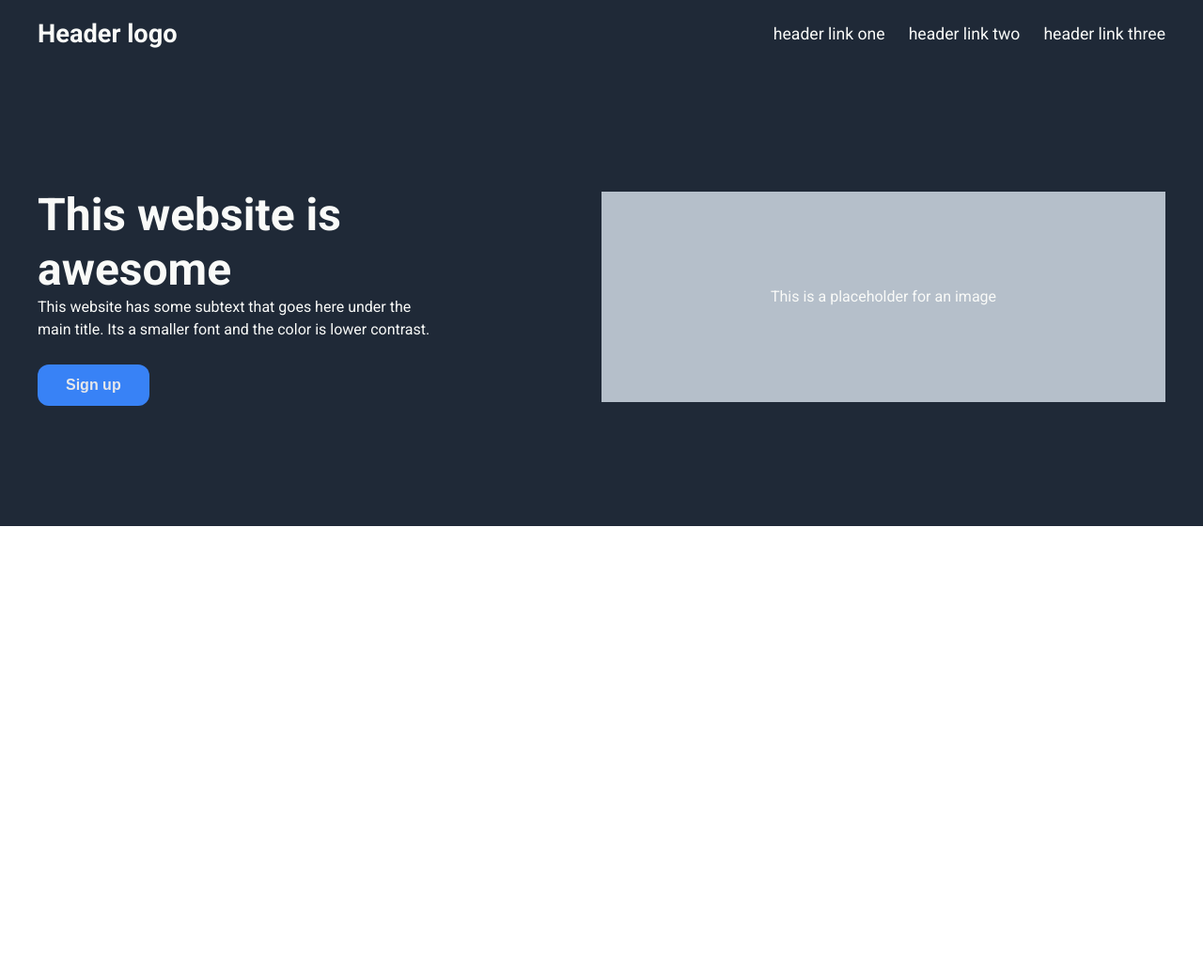
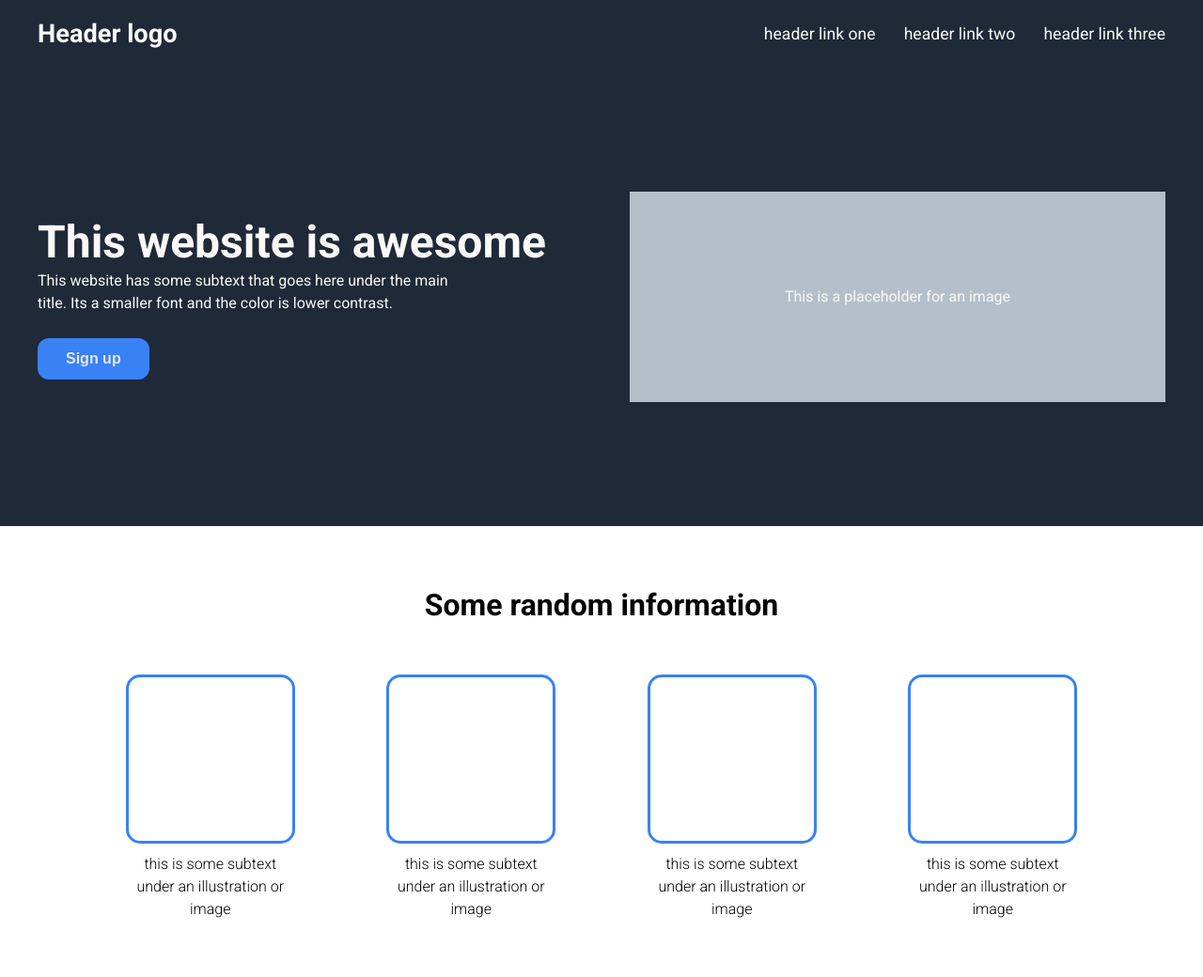
Before and after one commit to dcevallos/project_landing-page, a plain HTML site: page index.html in a window 1280 px wide. Shown: the whole page at 94% size. Before the commit the page ends 800 px from the top, so only its background shows below. Drawn offline with Linux system fonts and the light colour scheme.

Commit message:
Add and style information section

```diff
--- a/index.html
+++ b/index.html
@@ -15,13 +15,13 @@
             <div class="container_nav">
                 <h1 class="logo">Header logo</h1>
                 <nav class="navbar">
-                    <a href="#header_link-one">header link one</a>
-                    <a href="#header_link-two">header link two</a>
-                    <a href="#header_link-three">header link three</a>
+                    <a class="link" href="#header_link-one">header link one</a>
+                    <a class="link" href="#header_link-two">header link two</a>
+                    <a class="link" href="#header_link-three">header link three</a>
                 </nav>
             </div>
         </header>
-        <div class="container">
+        <div class="container_hero">
             <div class="wrapper_left-side">
                 <h1>This website is awesome</h1>
                 <p class="hero_paragraph">This website has some subtext that goes here under the main title. Its a smaller font and the color is lower contrast.</p>
@@ -32,6 +32,29 @@
             </div>
         </div>
     </div>
+    <div class="information">
+        <div class="container">
+            <h2>Some random information</h2>
+            <div class="wrapper_boxes">
+                <div class="wrapper_boxes_text">
+                    <div class="blue_boxes"></div>
+                    <p class="shortline">this is some subtext under an illustration or image</p>
+                </div>
+                <div class="wrapper_boxes_text">
+                    <div class="blue_boxes"></div>
+                    <p class="shortline">this is some subtext under an illustration or image</p>
+                </div>
+                <div class="wrapper_boxes_text">
+                    <div class="blue_boxes"></div>
+                    <p class="shortline">this is some subtext under an illustration or image</p>
+                </div>
+                <div class="wrapper_boxes_text">
+                    <div class="blue_boxes"></div>
+                    <p class="shortline">this is some subtext under an illustration or image</p>
+                </div>
+            </div>
+        </div>
+    </div>
 
 </body>
 </html>
--- a/style.css
+++ b/style.css
@@ -17,9 +17,9 @@ body {
 }
 .navbar {
     display: flex;
-    gap: 25px;
+    gap: 30px;
 }
-a {
+.link {
     text-decoration: none;
     font-size: 1.1rem;
     color: #F9FAF8;
@@ -31,7 +31,7 @@ header {
     width: 100%;
 }
 .container_nav,
-.container {
+.container_hero {
     display: flex;
     justify-content: space-between;
     align-items: center;
@@ -40,6 +40,7 @@ header {
     margin: 0 auto;
     flex: 1;
     padding: 20px 0;
+    gap: 60px;
 }
 .hero_section {
     height: 70vh;
@@ -58,9 +59,6 @@ header {
     display: flex;
     align-items: center;
     justify-content: center;
-}
-.wrapper_left-side {
-    padding-right: 60px;
 }
 h1 {
     color: #F9FAF8;
@@ -86,3 +84,48 @@ h1 {
 .image {
     color: #F9FAF8;
 }
+.information {
+    height: 60vh;
+    display: flex;
+}
+.container {
+    display: flex;
+    flex-direction: column;
+    justify-content: flex-start;
+    align-items: center;
+    width: 100%;
+    max-width: 1200px;
+    margin: 0 auto;
+}
+h2 {
+    margin-top: 60px;
+    margin-bottom: 50px;
+    font-size: 2rem;
+}
+.wrapper_boxes {
+    display: flex;
+    justify-content: center;
+    gap: 30px;
+    width: 90%;
+}
+.wrapper_boxes_text {
+    display: flex;
+    flex-direction: column;
+    align-items: center;
+    width: 80%;
+    gap: 10px;
+}
+.blue_boxes {
+    width: 180px;
+    height: 180px;
+    border-radius: 15px;
+    border-style: solid;
+    border-width: 3px;
+    border-color: #3882F6;
+}
+.shortline {
+    text-align: center;
+    font-size: 1rem;
+    font-weight: 300;
+    width: 20ch;
+}
```
